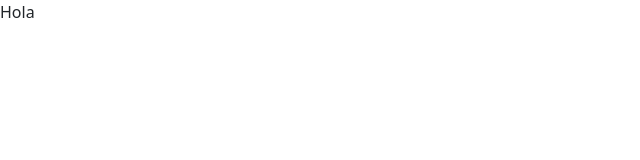
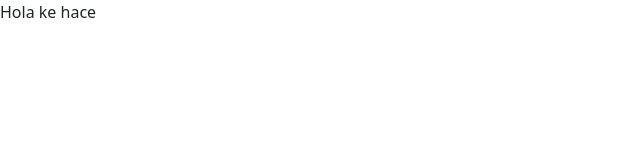
Before and after one commit to Veliz97N/the_checkpoint, a React (Create React App) app: page / in a window 1280 px wide. Shown: the top 160 px of the page, without its empty margins (0-640 px from the left). Built offline with nearby package versions, Linux system fonts and the light colour scheme.

Commit message:
prueba cambio

```diff
--- a/src/App.js
+++ b/src/App.js
@@ -2,7 +2,7 @@
 function App() {
   return (
     <div className="App">
-      Hola
+      Hola ke hace
     </div>
   );
 }
```
